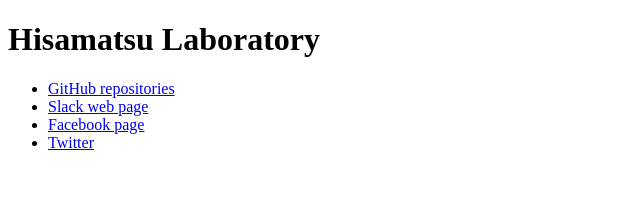
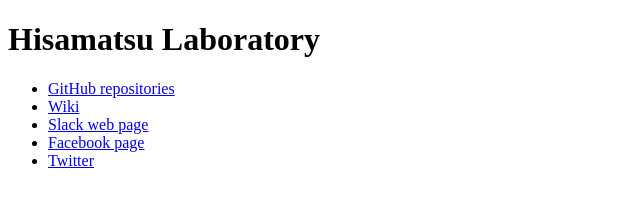
Before and after one commit to hisa-lab/hisa-lab.github.io, a plain HTML site: page index.html in a window 1280 px wide. Shown: the whole page, without its empty margins (0-640 px from the left). Drawn offline with Linux system fonts and the light colour scheme.

Commit message:
Add wiki entry

```diff
--- a/index.html
+++ b/index.html
@@ -10,6 +10,7 @@
     <h1> Hisamatsu Laboratory </h1>
     <ul>
         <li> <a href="https://github.com/hisa-lab"> GitHub repositories </a> </li>
+        <li> <a href="http://wiki.hisalab.net"> Wiki </a> </li>
         <li> <a href="https://hisalab.slack.com"> Slack web page </a> </li>
         <li> <a href="https://www.facebook.com/hisalab"> Facebook page  </a> </li>
         <li> <a href="https://twitter.com/hisalab"> Twitter </a> </li>
```
